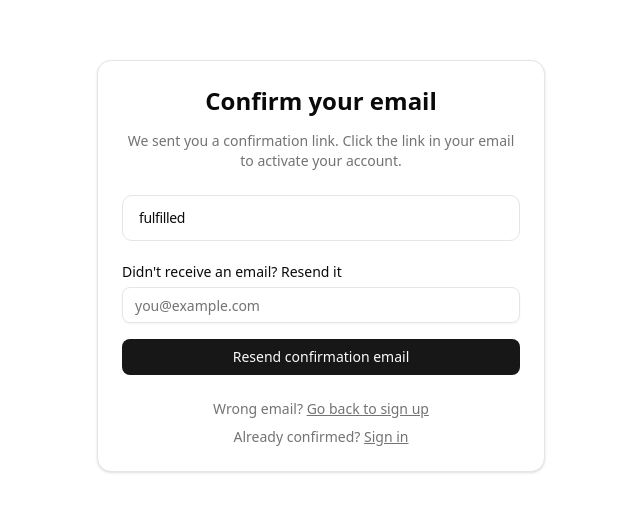
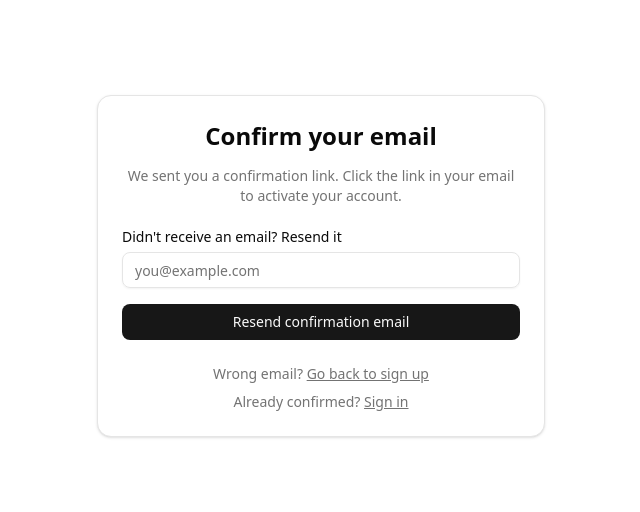
Before and after one commit to Davidon4/Trackme, a Next.js app: page /email-confirmation in a window 1280 px wide. Shown: the part 134-646 px from the top of the page, without its empty margins (319-959 px from the left). Built offline with nearby package versions, Linux system fonts and the light colour scheme.

Commit message:
fix: added code update

```diff
--- a/app/email-confirmation/page.tsx
+++ b/app/email-confirmation/page.tsx
@@ -9,12 +9,13 @@ import Link from "next/link";
 import { createClient } from "@/utils/supabase/server";
 
 type EmailConfirmationPageProps = {
-  params: Record<string, string>;
-  searchParams: { [key: string]: string | string[] | undefined };
+  params: Promise<Record<string, string>>;
+  searchParams: Promise<{ [key: string]: string | string[] | undefined }>;
 };
 
-export default function EmailConfirmationPage({ searchParams }: EmailConfirmationPageProps) {
-  const sp = searchParams || {};
+export default async function EmailConfirmationPage({ searchParams }: EmailConfirmationPageProps) {
+  const resolvedSearchParams = await searchParams;
+  const sp = resolvedSearchParams || {};
 
   async function resendVerification(formData: FormData) {
     'use server'
```
